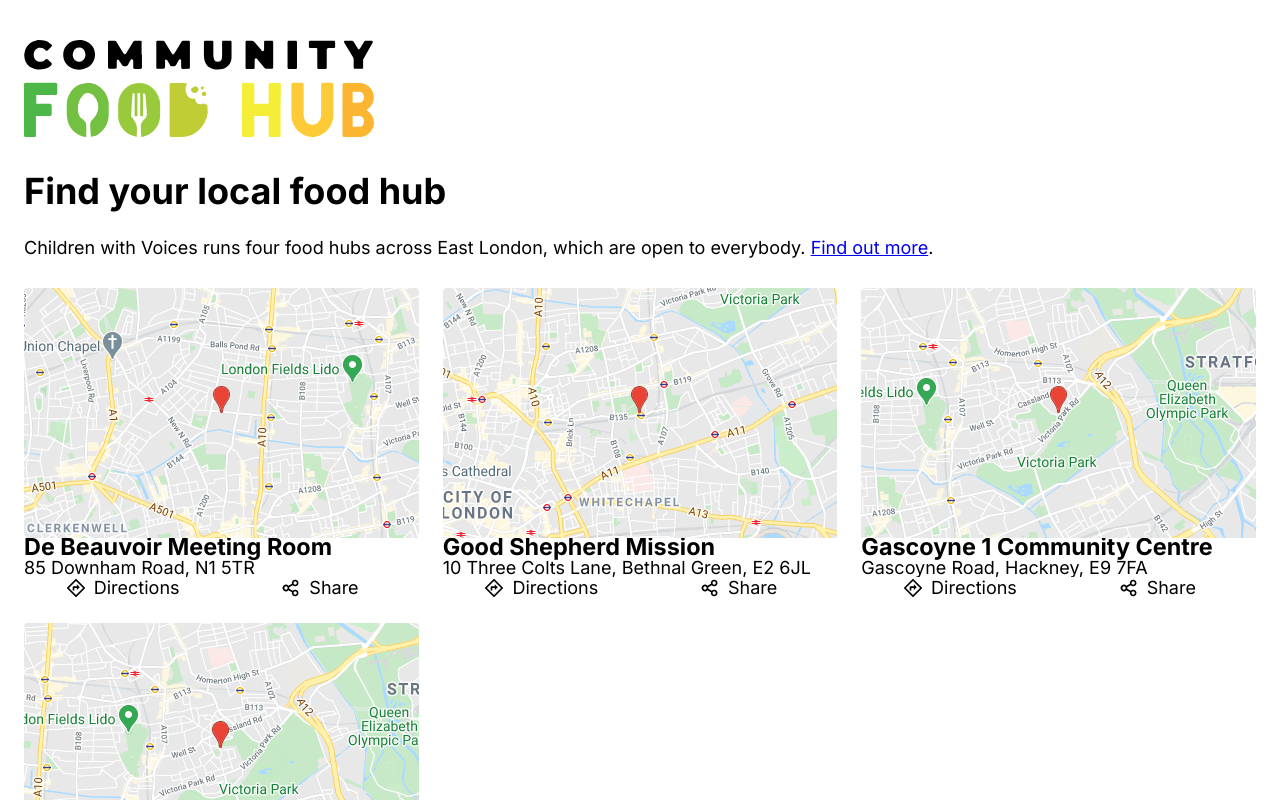
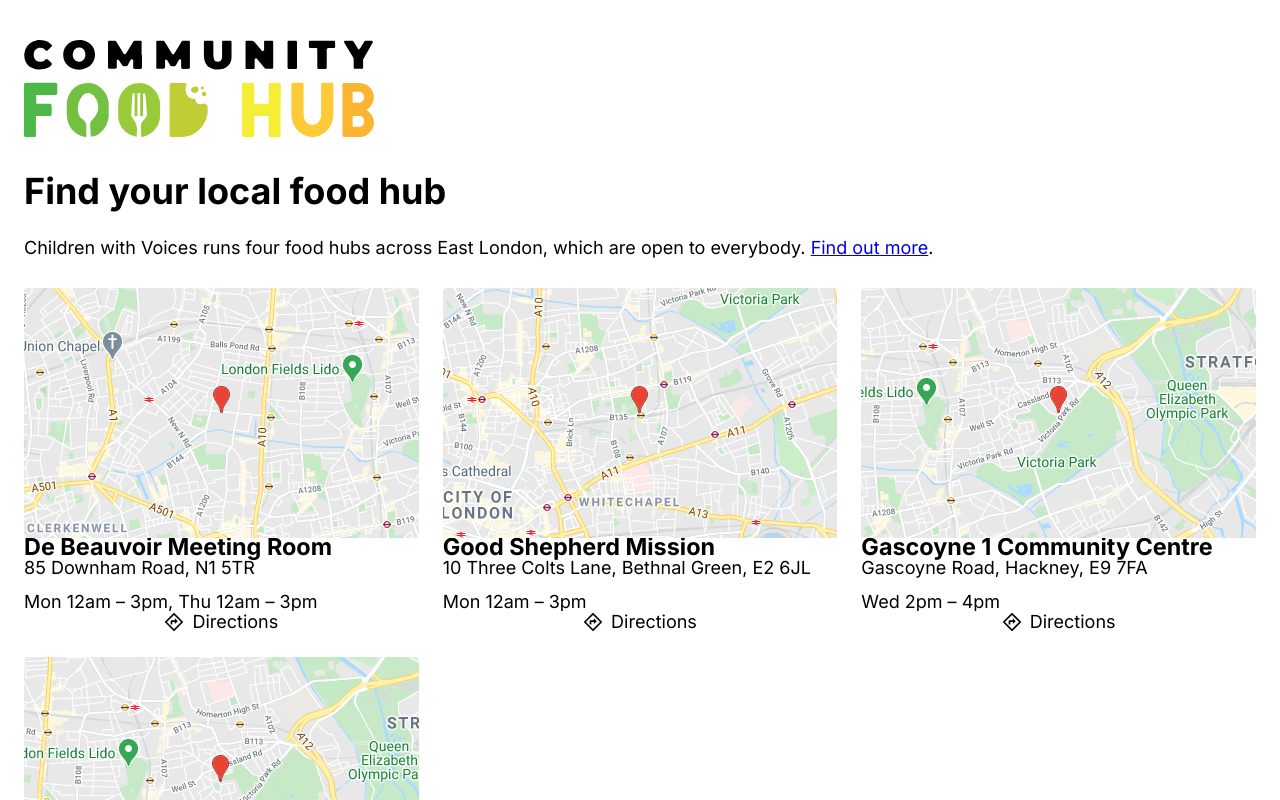
Before and after one commit to nickdbush/foodbanks, a Next.js app: page / in a window 1280 px wide. Shown: the top 800 px of the page. Built offline with nearby package versions, Linux system fonts and the light colour scheme.

Commit message:
Added opening times

```diff
--- a/components/location-card.tsx
+++ b/components/location-card.tsx
@@ -2,6 +2,7 @@
 import { RiDirectionLine, RiShareLine } from "react-icons/ri";
 import { makeDirectionsUrl, makeMapUrl } from "../utils/map";
 import { minCardWidth } from "./stack";
+import { interleave } from "../utils/interleave";
 
 export const mapHeight = 250;
 
@@ -53,7 +54,8 @@
   name: string;
   address: string;
   coordinates: [number, number];
-}> = ({ name, address, children, mapImage, coordinates }) => {
+  times: string[];
+}> = ({ name, address, children, mapImage, coordinates, times }) => {
   const canShare = typeof window != "undefined" && "share" in window.navigator;
   const openMap = () => {
     const url = makeMapUrl(coordinates);
@@ -72,6 +74,14 @@
         .join(",\n")}\n\n`,
     });
   };
+  const timeText =
+    times &&
+    interleave(
+      times.map((time) =>
+        interleave(time.split(" "), (i) => <span key={i + "br"}>&nbsp;</span>)
+      ),
+      (i) => <span key={i + "sep"}>, </span>
+    );
   return (
     <div className="container">
       <div className="shadow"></div>
@@ -90,6 +100,7 @@
         <div className="body">
           <div className="name">{name}</div>
           <div className="address">{children}</div>
+          {times && <div className="times">{timeText}</div>}
         </div>
         <div className="buttons">
           <CardButton icon={<RiDirectionLine />} onClick={openDirections}>
@@ -100,9 +111,6 @@
               Share
             </CardButton>
           )}
-          <CardButton icon={<RiShareLine />} onClick={share}>
-            Share
-          </CardButton>
         </div>
       </div>
       <style jsx>{`
@@ -198,6 +206,10 @@
           margin-bottom: 3px;
         }
 
+        .times {
+          margin-top: 16px;
+        }
+
         .buttons {
           display: flex;
           flex-direction: row;
--- a/pages/index.tsx
+++ b/pages/index.tsx
@@ -5,15 +5,9 @@
 import Stack from "../components/stack";
 import Link from "next/link";
 import { printNumber } from "../utils/formatting";
+import { interleave } from "../utils/interleave";
 
-function interleave(array: any[], x: (i: number) => any): any[] {
-  const output = [];
-  for (let i = 0; i < array.length; i++) {
-    output.push(array[i]);
-    if (i < array.length - 1) output.push(x(i));
-  }
-  return output;
-}
+const daysOfWeek = ["Mon", "Tue", "Wed", "Thu", "Fri", "Sat", "Sun"];
 
 const IndexPage: FunctionComponent<{}> = ({}) => {
   const cards = locations.map((location) => {
@@ -25,6 +19,24 @@
         <Fragment key={[i, j].join()}>&nbsp;</Fragment>
       ))
     );
+    const times = location.openingTimes.map((time) => {
+      const day = daysOfWeek[time.day];
+      const [openingTime, closingTime] = [time.opens, time.closes].map(
+        (time) => {
+          let [hours, minutes] = time.split(":").map((text) => parseInt(text));
+          let period = "am";
+          if (hours > 12) {
+            period = "pm";
+            hours -= 12;
+          }
+          return (
+            [hours, minutes != 0 && minutes].filter((x) => !!x).join(".") +
+            period
+          );
+        }
+      );
+      return `${day} ${openingTime} – ${closingTime}`;
+    });
     const address = interleave(addressParts, () => ", ");
     return (
       <LocationCard
@@ -33,6 +45,7 @@
         address={[location.address, location.postcode].join(", ")}
         mapImage={location.mapImage}
         coordinates={location.coordinates}
+        times={times}
       >
         {address}
       </LocationCard>
--- /dev/null
+++ b/utils/interleave.ts
@@ -0,0 +1,8 @@
+export function interleave(array: any[], x: (i: number) => any): any[] {
+  const output = [];
+  for (let i = 0; i < array.length; i++) {
+    output.push(array[i]);
+    if (i < array.length - 1) output.push(x(i));
+  }
+  return output;
+}
```
